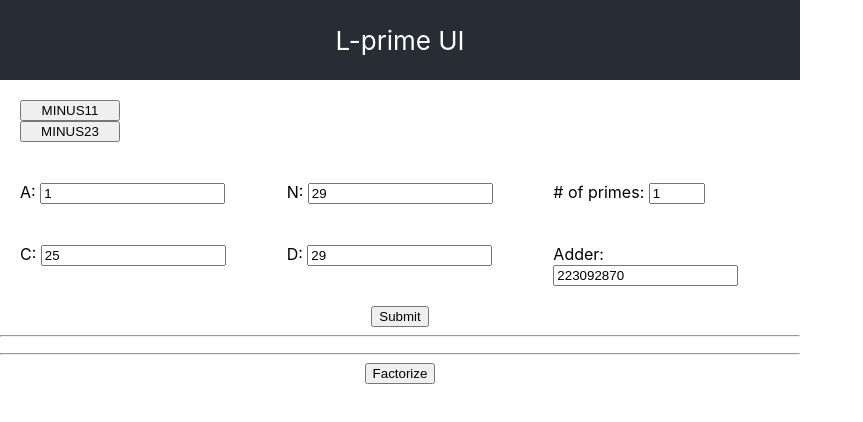
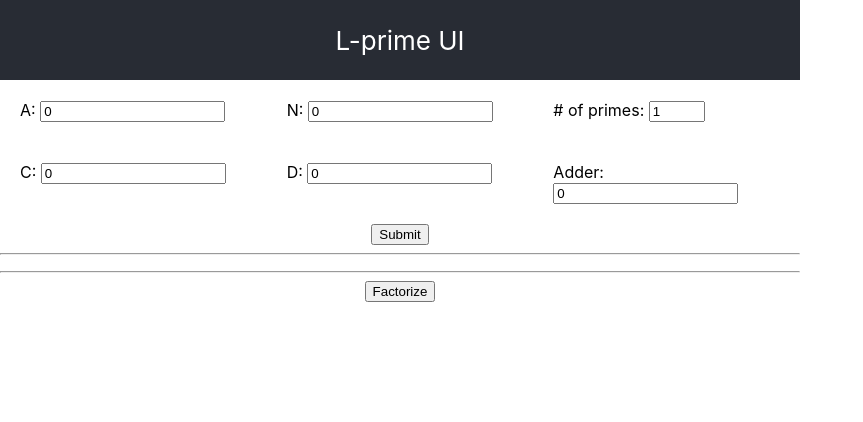
Before and after one commit to JeffML/lprime_ui, a React (Create React App) app: page / in a window 1280 px wide. Shown: the top 422 px of the page, without its empty margins (0-863 px from the left). Built offline with nearby package versions, Linux system fonts and the light colour scheme.

Commit message:
tweaks; check firefox to correct elapsed time value

```diff
--- a/src/App.js
+++ b/src/App.js
@@ -5,14 +5,13 @@ import Inputs from "./Inputs";
 import Buttons from "./Buttons";
 import Results from "./Results";
 import FalsePrimes from "./FalsePrimes.js";
-import Defaults from "./Defaults";
 
 function App() {
-  const [aval, setAval] = useState(1);
-  const [nval, setNval] = useState(29);
-  const [cval, setCval] = useState(25);
-  const [dval, setDval] = useState(29);
-  const [adder, setAdder] = useState(223092870);
+  const [aval, setAval] = useState(0);
+  const [nval, setNval] = useState(0);
+  const [cval, setCval] = useState(0);
+  const [dval, setDval] = useState(0);
+  const [adder, setAdder] = useState(0);
   const [numPrimes, setNumPrimes] = useState(1);
   const [results, setResults] = useState({});
   const [totalPrimeTime, setTotalPrimeTime] = useState(0);
@@ -21,7 +20,7 @@ function App() {
   return (
     <div className="App">
       <header className="App-header">L-prime UI</header>
-      <Defaults {...{ setAval, adder, setNval, setCval, setDval, setAdder }} />
+
       <Inputs
         {...{
           aval,
--- a/src/Defaults.js
+++ /dev/null
@@ -1,33 +0,0 @@
-import React from 'react'
-
-const Default = (args) => {
-  return <div className="row">
-  <div className="column">
-    <input type="button" value="MINUS11" onClick={({target}) => setDefaults({value: target.value, ...args})}></input>
-    <input type="button" value="MINUS23" onClick={({target}) => setDefaults({value: target.value, ...args})}></input>
-  </div>
-</div>
-}
-
-const setDefaults = ({value, setAval, setNval, setCval, setDval, setAdder}) => {
-  switch (value) {
-    case 'MINUS11':
-      setAval(1)
-      setNval(29)
-      setCval(13)
-      setDval(17)
-      setAdder(2310)
-      break;
-    case 'MINUS23':
-      setAval(1)
-      setNval(29)
-      setCval(25)
-      setDval(29)
-      setAdder(223092870)
-      break;
-    default:
-      break;
-  }
-}
-
-export default Default
--- a/src/FalsePrimes.js
+++ b/src/FalsePrimes.js
@@ -24,6 +24,7 @@ export default ({ primes }) => {
 
   const Factors = () => {
     return factors.map(({ falsePrime, factors }) => {
+      if (factors.length === 0) alert("No factors found");
       return (
         <div className="row">
           <div className="column">
--- a/src/Inputs.js
+++ b/src/Inputs.js
@@ -1,27 +1,87 @@
 /* eslint-disable no-unused-vars, react/display-name, react/prop-types */
-import React, {useEffect} from 'react';
+import React, { useEffect } from "react";
 
-  export default ({ aval, setAval, nval, setNval, cval, setCval, dval, setDval, adder, setAdder,
-      numPrimes, setNumPrimes, factorize, setFactorize }) => {
-
-  return <>
+export default ({
+  aval,
+  setAval,
+  nval,
+  setNval,
+  cval,
+  setCval,
+  dval,
+  setDval,
+  adder,
+  setAdder,
+  numPrimes,
+  setNumPrimes,
+}) => {
+  return (
+    <>
       <div className="row">
-      <div className="column" style={{width:'10em'}}>
-        <label>A: <input type="number" value={aval} onChange={(e) => setAval(e.target.value)}></input></label>
-      </div><div className="column">
-        <label>N: <input type="number" value={nval} onChange={(e) => setNval(e.target.value)}></input></label>
+        <div className="column" style={{ width: "10em" }}>
+          <label>
+            A:{" "}
+            <input
+              type="number"
+              value={aval}
+              onChange={(e) => setAval(e.target.value)}
+            ></input>
+          </label>
         </div>
         <div className="column">
-        <label># of primes: <input defaultValue={numPrimes} type="number" onChange={(e) => setNumPrimes(e.target.value)} style={{ width: '3rem' }}></input></label>
+          <label>
+            N:{" "}
+            <input
+              type="number"
+              value={nval}
+              onChange={(e) => setNval(e.target.value)}
+            ></input>
+          </label>
+        </div>
+        <div className="column">
+          <label>
+            # of primes:{" "}
+            <input
+              defaultValue={numPrimes}
+              type="number"
+              onChange={(e) => setNumPrimes(e.target.value)}
+              style={{ width: "3rem" }}
+            ></input>
+          </label>
         </div>
       </div>
       <div className="row">
-      <div className="column" style={{width:'10em'}}>
-        <label>C: <input type="number" value={cval} onChange={(e) => setCval(e.target.value)}></input></label>
-      </div><div className="column">
-        <label>D: <input type="number" value={dval} onChange={(e) => setDval(e.target.value)}></input></label>
+        <div className="column" style={{ width: "10em" }}>
+          <label>
+            C:{" "}
+            <input
+              type="number"
+              value={cval}
+              onChange={(e) => setCval(e.target.value)}
+            ></input>
+          </label>
         </div>
-      <div className="column"><label>Adder: <input value={adder} type="number" onChange={(e) => setAdder(e.target.value)}></input></label></div>
+        <div className="column">
+          <label>
+            D:{" "}
+            <input
+              type="number"
+              value={dval}
+              onChange={(e) => setDval(e.target.value)}
+            ></input>
+          </label>
+        </div>
+        <div className="column">
+          <label>
+            Adder:{" "}
+            <input
+              value={adder}
+              type="number"
+              onChange={(e) => setAdder(e.target.value)}
+            ></input>
+          </label>
+        </div>
       </div>
     </>
-      }
+  );
+};
--- a/src/Results.js
+++ b/src/Results.js
@@ -2,9 +2,9 @@
 /* eslint-disable react/display-name */
 import React from "react";
 
-const color = row => (row % 2 ? "#C3C4C5" : "#F5F3F3");
+const color = (row) => (row % 2 ? "#C3C4C5" : "#F5F3F3");
 
-const nanoToSec = time => {
+const nanoToSec = (time) => {
   var pTime = time.toString().padStart(10, 0);
   var dec = pTime.slice(-9);
   var sec = pTime.slice(0, pTime.length - 9);
@@ -13,18 +13,19 @@ const nanoToSec = time => {
 };
 
 // eslint-disable-next-line no-unused-vars
-const Responses = ({ primes, times}) => {
+const Responses = ({ primes, times }) => {
   if (!primes.length) {
-    return <div className="row">Calculating...</div>
+    return <div className="row">Calculating...</div>;
   }
 
   return primes.map((prime, i) => {
-    const time = times[i].toString()
+    let time = times[i].toString();
     const numFormat = (n) => {
-        return n.toString().replace(/\B(?=(\d{3})+(?!\d))/g, ',');
-    }
+      return n.toString().replace(/\B(?=(\d{3})+(?!\d))/g, ",");
+    };
 
     if (time) {
+      if (navigator.userAgent.includes("Firefox")) time *= 10000;
       var fTime = nanoToSec(time);
     }
     return (
@@ -32,7 +33,7 @@ const Responses = ({ primes, times}) => {
         className="row"
         style={{
           maxHeight: "3.4rem",
-          backgroundColor: color(i)
+          backgroundColor: color(i),
         }}
         key={prime}
       >
@@ -50,7 +51,7 @@ const Responses = ({ primes, times}) => {
 
 export default ({ results, totalPrimeTime }) => {
   const { primes } = results;
-   if (!primes) {
+  if (!primes) {
     return null;
   }
 
@@ -59,7 +60,8 @@ export default ({ results, totalPrimeTime }) => {
       <div className="row">
         <div className="column">
           <span style={{ fontWeight: "bold" }}>
-            Total calculation time: {totalPrimeTime && nanoToSec(totalPrimeTime)}
+            Total calculation time:{" "}
+            {totalPrimeTime && nanoToSec(totalPrimeTime)}
           </span>
         </div>
       </div>
```
Lines whose indentation alone changed are shown as unchanged.
